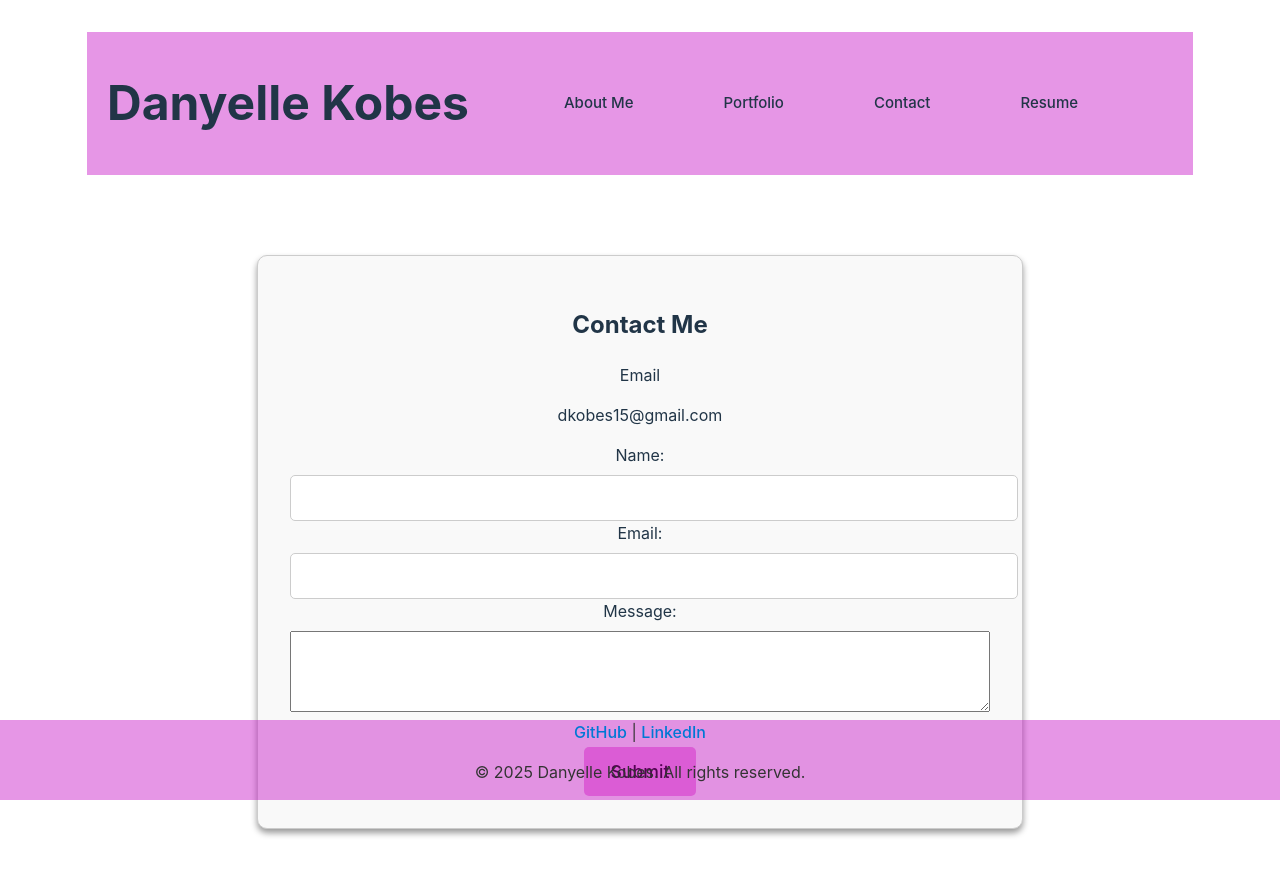
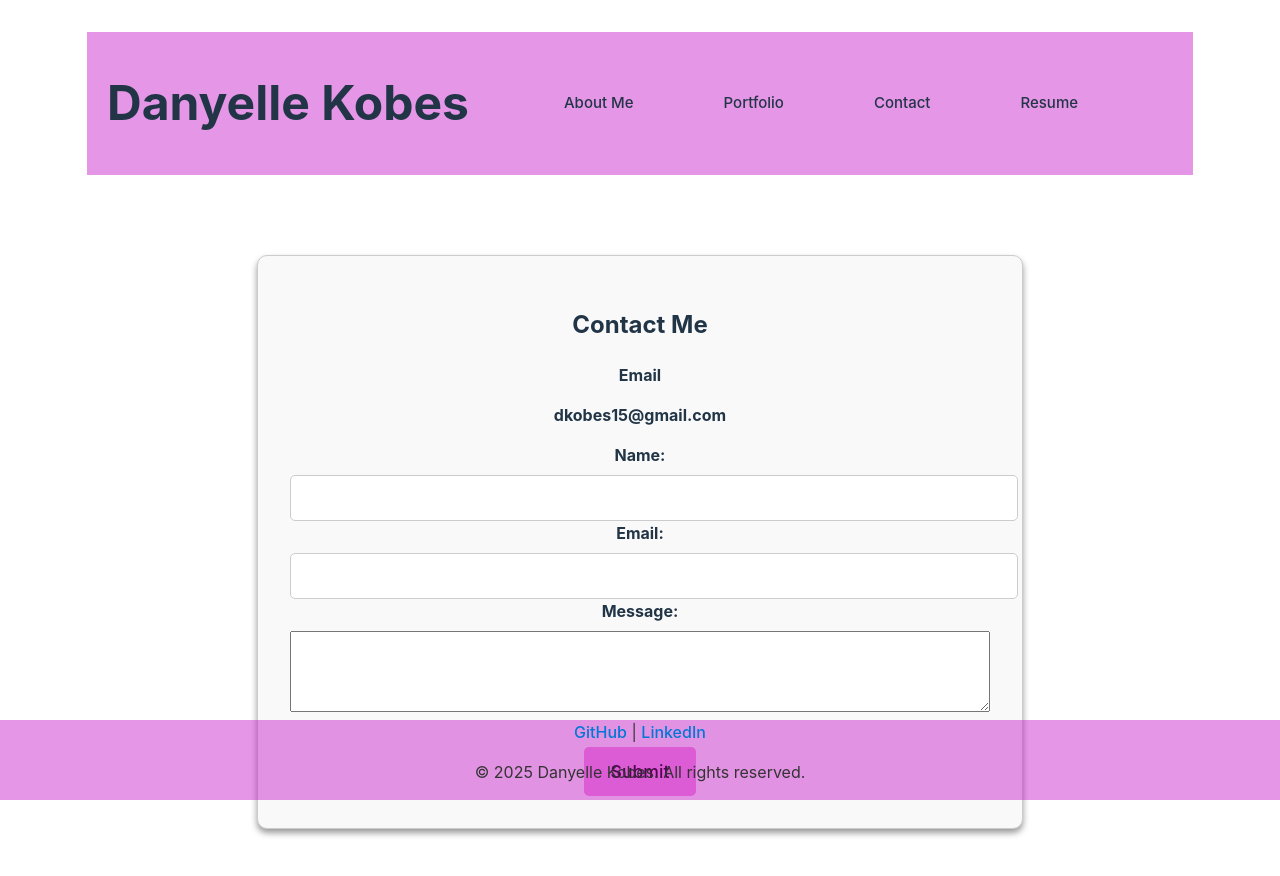
Before and after one commit to Dkobes/react-portfolio, a React (Vite) app: page /contact in a window 1280 px wide. Shown: the top 876 px of the page. Built offline with nearby package versions, Linux system fonts and the light colour scheme.

Commit message:
bold contact screen

```diff
--- a/src/App.css
+++ b/src/App.css
@@ -110,6 +110,10 @@ a:hover {
   display: flex;
   flex-direction: column;
   gap: 1em;
+}
+
+.contact-info-label, .contact-info-value, .form-label {
+  font-weight: bold;
 }
 
 .form-group {
```
